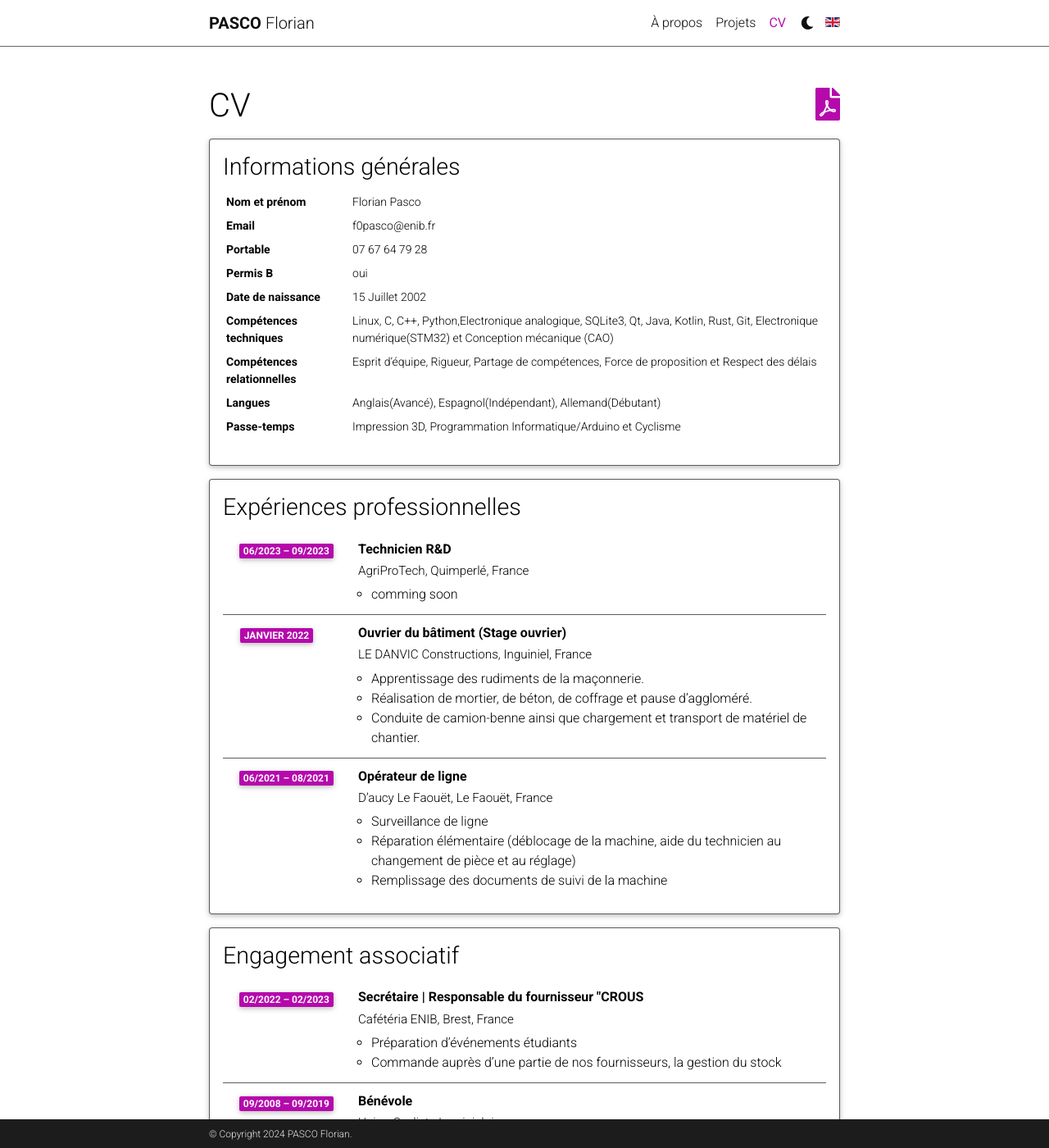
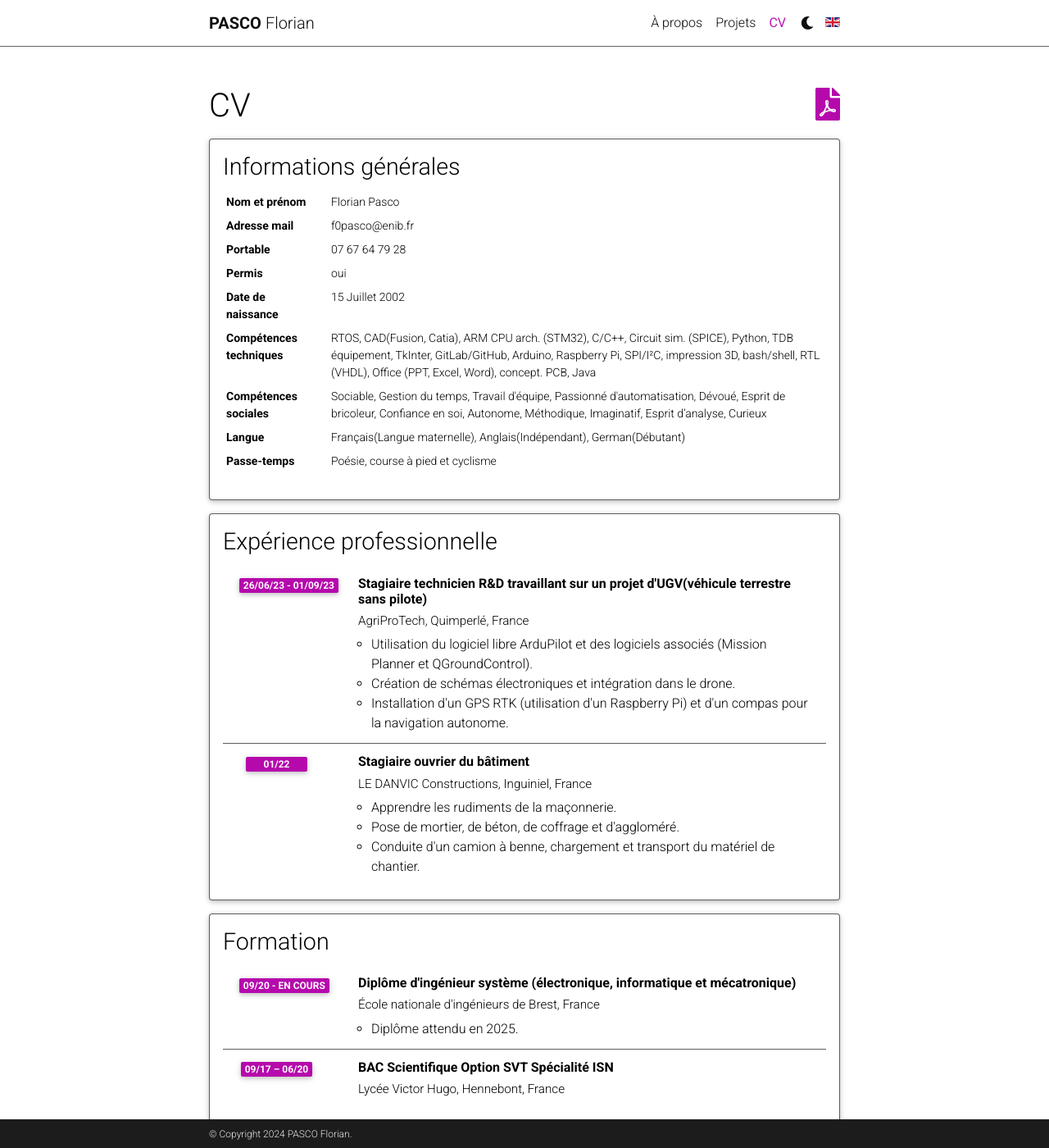
Before and after one commit to mpek29/mpek29.github.io, a Jekyll site: the page built from _pages/resume.md, in a window 1280 px wide and 1400 px high. Shown: the whole window at 82% size. Built offline with Jekyll 4.4.1, drawn with Linux system fonts in a browser that asks for light colours; comment, search, counter and statistics services are not loaded; a style sheet for code colours, icons or effects is not loaded; some of the changed text lies outside the part shown.

Commit message:
Update resume.yml

```diff
--- a/_data/resume.yml
+++ b/_data/resume.yml
@@ -3,86 +3,69 @@
   contents:
     - name: Nom et prénom
       value: Florian Pasco
-    - name: Email
+
+    - name: Adresse mail
       value: f0pasco@enib.fr
+
     - name: Portable
       value: 07 67 64 79 28
-    - name: Permis B
+
+    - name: Permis
       value: oui
+
     - name: Date de naissance
       value: 15 Juillet 2002
+
     - name: Compétences techniques
-      value: Linux, C, C++, Python,Electronique analogique, SQLite3, Qt, Java, Kotlin, Rust, Git, Electronique numérique(STM32) et Conception mécanique (CAO)
-    - name: Compétences relationnelles
-      value: Esprit d’équipe, Rigueur, Partage de compétences, Force de proposition et Respect des délais
-    - name: Langues
-      value: Anglais(Avancé), Espagnol(Indépendant), Allemand(Débutant)
+      value: RTOS, CAD(Fusion, Catia), ARM CPU arch. (STM32), C/C++, Circuit sim. (SPICE), Python, TDB équipement, TkInter, GitLab/GitHub, Arduino, Raspberry Pi, SPI/I²C, impression 3D, bash/shell, RTL (VHDL), Office (PPT, Excel, Word), concept. PCB, Java
+
+    - name: Compétences sociales
+      value: Sociable, Gestion du temps, Travail d'équipe, Passionné d'automatisation, Dévoué, Esprit de bricoleur, Confiance en soi, Autonome, Méthodique, Imaginatif, Esprit d’analyse, Curieux
+
+    - name: Langue
+      value: Français(Langue maternelle), Anglais(Indépendant), German(Débutant)
+
     - name: Passe-temps
-      value: Impression 3D, Programmation Informatique/Arduino et Cyclisme
-- title: Expériences professionnelles
+      value: Poésie, course à pied et cyclisme
+
+- title: Expérience professionnelle
   type: time_table
   contents:
-    - title: Technicien R&D
+    - title: Stagiaire technicien R&D travaillant sur un projet d'UGV(véhicule terrestre sans pilote)
       institution: AgriProTech, Quimperlé, France
-      year: 06/2023 – 09/2023
+      year: 26/06/23 - 01/09/23
       description:
-        - comming soon
-    - title: Ouvrier du bâtiment (Stage ouvrier)
+        - Utilisation du logiciel libre ArduPilot et des logiciels associés (Mission Planner et QGroundControl).
+        - Création de schémas électroniques et intégration dans le drone.
+        - Installation d'un GPS RTK (utilisation d'un Raspberry Pi) et d'un compas pour la navigation autonome.
+
+    - title: Stagiaire ouvrier du bâtiment
       institution: LE DANVIC Constructions, Inguiniel, France
-      year: Janvier 2022
+      year: 01/22
       description:
-        - Apprentissage des rudiments de la maçonnerie.
-        - Réalisation de mortier, de béton, de coffrage et pause d’aggloméré.
-        - Conduite de camion-benne ainsi que chargement et transport de matériel de chantier.
-    - title: Opérateur de ligne
-      institution: D’aucy Le Faouët, Le Faouët, France
-      year: 06/2021 – 08/2021
-      description:
-        - Surveillance de ligne
-        - Réparation élémentaire (déblocage de la machine, aide du technicien au changement de pièce et au réglage)
-        - Remplissage des documents de suivi de la machine
-- title: Engagement associatif
-  type: time_table
-  contents:
-    - title: Secrétaire | Responsable du fournisseur "CROUS
-      institution: Cafétéria ENIB, Brest, France
-      year: 02/2022 – 02/2023
-      description:
-        - Préparation d’événements étudiants
-        - Commande auprès d’une partie de nos fournisseurs, la gestion du stock
-    - title: Bénévole
-      institution: Union Cycliste Inguinieloise
-      year: 09/2008 – 09/2019
-      description:
-        - Vente des programmes des événements sportifs
-        - Participation au maintien de la sécurité sur les pourtours du circuit
+        - Apprendre les rudiments de la maçonnerie.
+        - Pose de mortier, de béton, de coffrage et d'aggloméré.
+        - Conduite d'un camion à benne, chargement et transport du matériel de chantier.
 
 - title: Formation
   type: time_table
   contents:
-    - title: Diplôme d'ingénieur généraliste systèmes en électronique, informatique et mécatronique
-      institution: École nationale d’ingénieurs de Brest (ENIB), Brest, France
-      year: 09 2020 – en cours
+    - title: Diplôme d'ingénieur système (électronique, informatique et mécatronique)
+      institution: École nationale d'ingénieurs de Brest, France
+      year: 09/20 - en cours
       description:
-        - Habilitation Électrique - H0/B1V en 2023
-        - Sauveteur secouriste du travail en 2023
+        - Diplôme attendu en 2025.
 
     - title: BAC Scientifique Option SVT Spécialité ISN
       institution: Lycée Victor Hugo, Hennebont, France
-      year: 09 2017 – 06 2020
+      year: 09/17 – 06/20
 
-- title: Loisirs
-  type: nested_list
+- title: Bénévolat
+  type: time_table
   contents:
-    - title: Impression 3D
-      items:
-        - Modélisation 3D et poste sur Thingiverse
-
-    - title: Programation Informatique/Arduino.
-      items:
-        - Utilisation de C, C#, Python, Sqlite, etc.
-
-    - title: Cyclisme.
-      items:
-        - Mécanique du sport
-        - Pratique du sport depuis 15ans dont 11ans en club
+    - title: Secrétaire | Responsable du fournisseur "CROUS"
+      institution: Cafétéria de l'ENIB
+      year: 15/01/22 - 22/02/23
+      description:
+        - Préparation d'événements pour les étudiants.
+        - Commande auprès de certains de nos fournisseurs, gestion des stocks.
```
